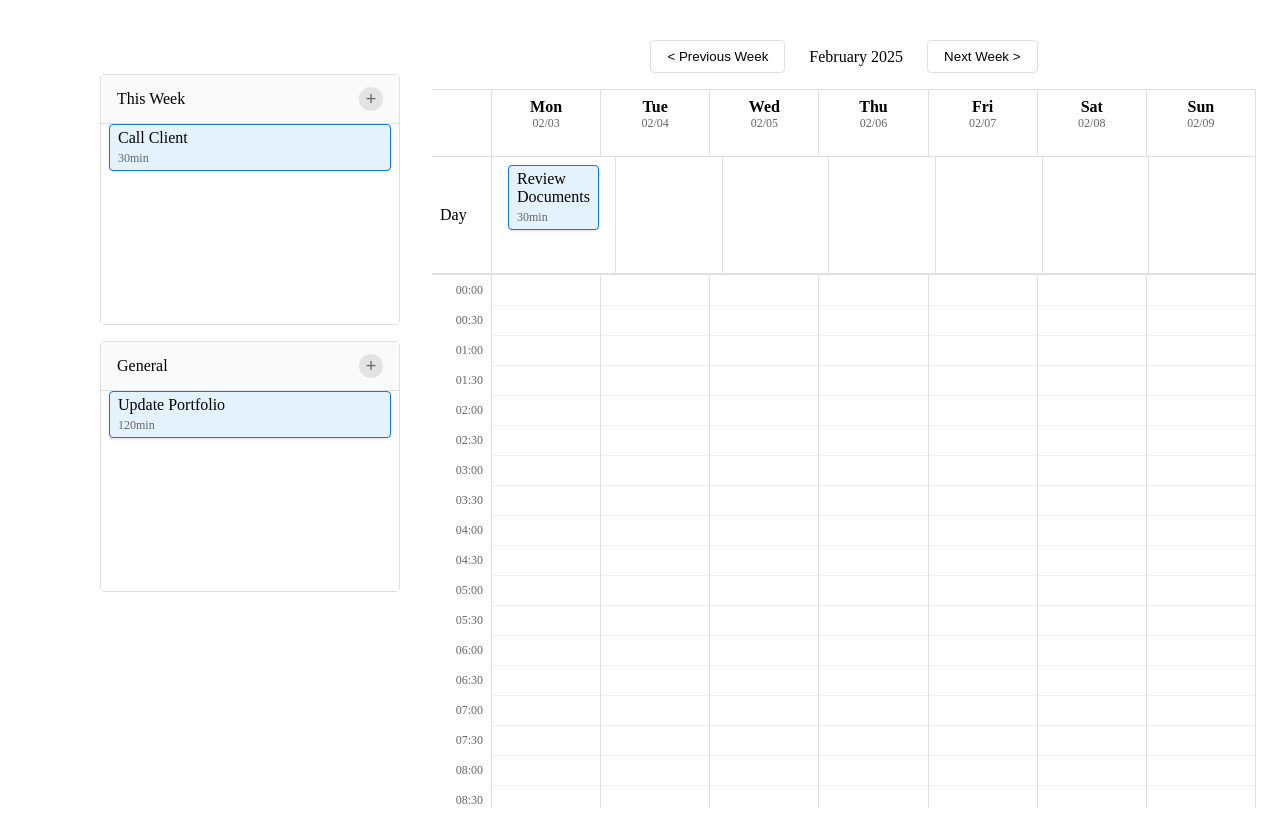
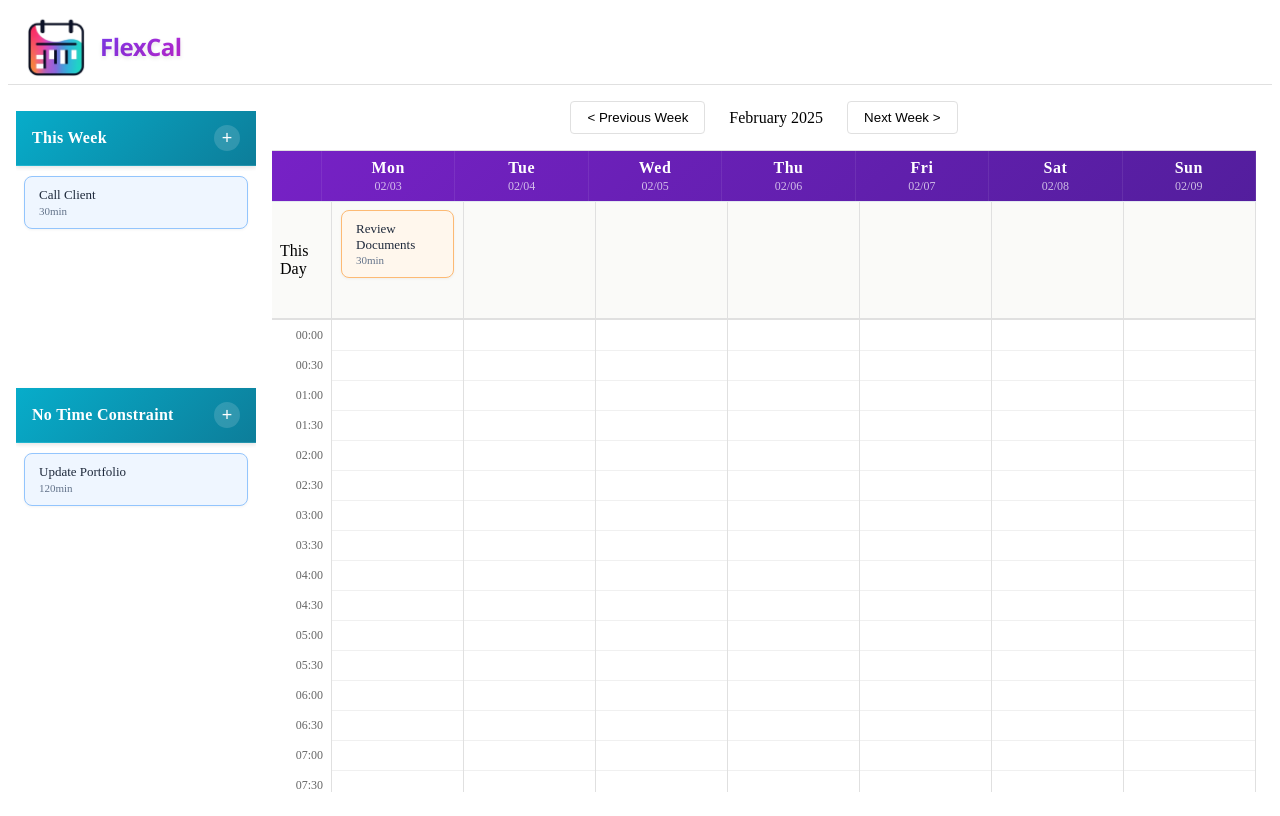
Before and after one commit to psyluo/flexcal, a React (Vite) app: page / in a window 1280 px wide. Built offline with nearby package versions, Linux system fonts and the light colour scheme.

Commit message:
demo version 1

```diff
--- a/src/components/Calendar.tsx
+++ b/src/components/Calendar.tsx
@@ -20,39 +20,68 @@ import WeekSwitcher from './WeekSwitcher';
 import ThisWeekArea from './ThisWeekArea';
 import GeneralArea from './GeneralArea';
 import { Transform } from '@dnd-kit/utilities';
+import { Logo } from './shared/Logo';
+import { THEME } from './shared/AreaStyles';
 
 export const HEADER_HEIGHT = 50; // 日期行高度
+export const TIME_COLUMN_WIDTH = 50;  // 添加到文件顶部的常量区域
+
+const AppHeader = styled.div`
+  display: flex;
+  align-items: center;
+  gap: 12px;
+  padding: 6px 16px;  // 减小上下padding (原来是10px)
+  background: white;
+  border-bottom: 1px solid #e0e0e0;
+`;
+
+const ProductName = styled.div`
+  font-size: 24px;  // 稍微减小字体 (原来是28px)
+  font-weight: 600;
+  font-family: 'Quicksand', 'Segoe UI', sans-serif;
+  display: flex;
+  align-items: center;
+  gap: 8px;
+  letter-spacing: -0.5px;
+  background: linear-gradient(135deg, #7c3aed 0%, #c026d3 100%);
+  -webkit-background-clip: text;
+  -webkit-text-fill-color: transparent;
+  text-shadow: 0 2px 4px rgba(0,0,0,0.1);
+`;
 
 const RootContainer = styled.div`
   display: flex;
+  flex-direction: column;
   height: 100vh;
-  padding: 16px;
-  gap: 16px;
-  overflow: hidden;  // 防止整体滚动
+  overflow: hidden;
+  background-color: white;
 `;
 
 const SidebarContainer = styled.div`
-  width: 60px;  // 与时间列宽度相同
+  width: ${TIME_COLUMN_WIDTH}px;
   flex-shrink: 0;
+  display: none;  // 隐藏左侧空白区域
 `;
 
 const ContentContainer = styled.div`
   flex: 1;
   display: grid;
-  grid-template-columns: 300px 1fr;  // 这里控制侧边栏宽度
+  grid-template-columns: 240px 1fr;  // 保持宽度不变
   min-width: 0;
   overflow: hidden;
-  gap: 32px;
+  gap: 16px;  // 保持间距不变
+  padding-left: 8px;  // 只添加少量左边距
 `;
 
 const SideAreaContainer = styled.div`
   width: 100%;
   display: flex;
   flex-direction: column;
-  gap: 16px;
-  margin-top: ${HEADER_HEIGHT}px;
+  gap: 12px;
+  margin-top: ${HEADER_HEIGHT - 24}px;  // 再向上移动8px (原来是 HEADER_HEIGHT - 16px)
   overflow-y: auto;
-  max-height: calc(100vh - ${HEADER_HEIGHT}px - 32px);
+  max-height: calc(100vh - ${HEADER_HEIGHT}px - 24px);
+  padding: 0;
 `;
 
 const MainContainer = styled.div`
@@ -74,24 +103,51 @@ const FixedHeader = styled.div`
 
 const HeaderRow = styled.div`
   display: grid;
-  grid-template-columns: 60px repeat(7, 1fr);
-  border-bottom: 1px solid #e0e0e0;
+  grid-template-columns: ${TIME_COLUMN_WIDTH}px repeat(7, 1fr);
+  border-bottom: 1px solid ${THEME.border};
+  background: linear-gradient(135deg,
+    ${THEME.primaryDark} -20%,
+    #4c1d95 120%);  // 使用更深的紫色，并扩大渐变范围
+  box-shadow: 0 1px 3px rgba(0, 0, 0, 0.1);
 `;
 
 const HeaderCell = styled.div`
   padding: 8px;
   text-align: center;
-  border-right: 1px solid #e0e0e0;
+  border-right: 1px solid rgba(255, 255, 255, 0.08);  // 降低边框透明度
   height: ${HEADER_HEIGHT}px;
+  box-sizing: border-box;
+
+  &:first-child {
+    width: ${TIME_COLUMN_WIDTH}px;
+    text-align: right;
+  }
 
   .day-name {
-    font-weight: bold;
+    font-weight: 600;
+    color: ${THEME.textLight};
+    white-space: nowrap;
+    overflow: hidden;
+    letter-spacing: 0.5px;  // 增加字母间距提高可读性
   }
 
   .date {
     font-size: 12px;
-    color: #666;
+    color: rgba(255, 255, 255, 0.7);  // 降低透明度增加对比
+    white-space: nowrap;
+    overflow: hidden;
+    margin-top: 2px;  // 增加与日期名称的间距
   }
+`;
+
+const TimeCell = styled.div`
+  width: ${TIME_COLUMN_WIDTH}px;
+  padding: 8px;
+  text-align: right;
+  border-right: 1px solid #e0e0e0;
+  box-sizing: border-box;
+  white-space: nowrap;
+  overflow: hidden;
 `;
 
 const ScrollableContent = styled.div`
@@ -106,6 +162,29 @@ const MainCalendarContainer = styled.div`
   flex: 1;
   min-width: 0;
   overflow: hidden;
+`;
+
+const MainContent = styled.div`
+  display: flex;
+  flex: 1;
+  padding: 0 16px 16px 0;  // 移除左边距
+  gap: 0;
+  overflow: hidden;
+`;
+
+const TimeGridContainer = styled.div`
+  display: grid;
+  grid-template-columns: ${TIME_COLUMN_WIDTH}px repeat(7, 1fr);
+  min-height: ${24 * HOUR_HEIGHT}px;
+  position: relative;
+`;
+
+const PoolContainer = styled.div`
+  display: grid;
+  grid-template-columns: ${TIME_COLUMN_WIDTH}px repeat(7, 1fr);
+  min-height: ${POOL_HEIGHT}px;
+  height: auto;
+  border-bottom: 1px solid #e0e0e0;
 `;
 
 const Calendar: React.FC = () => {
@@ -313,6 +392,11 @@ const Calendar: React.FC = () => {
 
   return (
     <RootContainer>
+      <AppHeader>
+        <Logo size={96} />
+        <ProductName>FlexCal</ProductName>
+      </AppHeader>
+      <MainContent>
         <DndContext
           onDragStart={handleDragStart}
           onDragEnd={handleDragEnd}
@@ -401,6 +485,7 @@ const Calendar: React.FC = () => {
             )}
           </DragOverlay>
         </DndContext>
+      </MainContent>
 
       {editingEvent && (
         <EventDialog
--- a/src/components/EventItem.tsx
+++ b/src/components/EventItem.tsx
@@ -3,12 +3,14 @@ import styled from 'styled-components';
 import { useDraggable } from '@dnd-kit/core';
 import { CalendarEvent } from '../types';
 import { HOUR_HEIGHT, POOL_HEIGHT, HEADER_HEIGHT } from '../constants';
+import { THEME } from './shared/AreaStyles';
 
 interface EventItemContainerProps {
   $top?: number;
   $height?: number;
   $isPool?: boolean;
   $isDragging?: boolean;
+  type?: string;
 }
 
 const EditButtonWrapper = styled.div`
@@ -24,22 +26,18 @@ const EditButton = styled.button`
   height: 24px;
   border-radius: 4px;
   border: none;
-  background-color: #f5f5f5;
-  color: #1976d2;
+  background-color: rgba(255, 255, 255, 0.8);
+  color: ${THEME.primary};
   cursor: pointer;
   opacity: 0;
-  transition: opacity 0.2s, background-color 0.2s;
+  transition: all 0.2s ease;
   display: flex;
   align-items: center;
   justify-content: center;
 
   &:hover {
-    background-color: #e0e0e0;
-  }
-
-  svg {
-    width: 16px;
-    height: 16px;
+    background-color: white;
+    color: ${THEME.primaryLight};
   }
 `;
 
@@ -47,23 +45,36 @@ const EventItemContainer = styled.div<EventItemContainerProps>`
   position: ${props => props.$top !== undefined ? 'absolute' : 'relative'};
   top: ${props => props.$top !== undefined ? `${props.$top}px` : 'auto'};
   height: ${props => props.$height !== undefined ? `${props.$height}px` : 'auto'};
-  width: calc(100% - 16px);
-  margin: 0 8px;
-  padding: 4px 8px;
+  width: ${props => props.$isPool ? 'calc(100% - 2px)' : 'calc(100% - 16px)'};
+  margin: ${props => props.$isPool ? '0 1px' : '0 8px'};
+  padding: 10px 14px;
   box-sizing: border-box;
-  background-color: #e3f2fd;
-  border: 1px solid #1976d2;
+  background-color: ${props =>
+    props.type === 'scheduled' ? THEME.eventBg.purple :
+    props.type === 'pool' ? THEME.eventBg.orange :
+    THEME.eventBg.blue
+  };
+  border: 1px solid ${props =>
+    props.type === 'scheduled' ? THEME.eventBorder.purple :
+    props.type === 'pool' ? THEME.eventBorder.orange :
+    THEME.eventBorder.blue
+  };
   opacity: ${props => props.$isDragging ? 0.3 : 1};
   border-style: ${props => props.$isDragging ? 'dashed' : 'solid'};
-  box-shadow: ${props => props.$isDragging ? 'none' : '0 1px 3px rgba(0,0,0,0.12)'};
-  border-radius: 4px;
+  box-shadow: 0 1px 3px rgba(0, 0, 0, 0.05);
+  border-radius: 8px;
   cursor: pointer;
   user-select: none;
-  z-index: ${props => props.$isDragging ? 9999 : 1};
   transition: all 0.2s ease;
 
   &:hover {
-    background-color: #bbdefb;
+    background-color: ${props =>
+      props.type === 'scheduled' ? THEME.eventHover.purple :
+      props.type === 'pool' ? THEME.eventHover.orange :
+      THEME.eventHover.blue
+    };
+    transform: translateY(-1px);
+    box-shadow: 0 3px 6px rgba(0, 0, 0, 0.1);
   }
 
   &:hover ${EditButton} {
@@ -102,8 +113,21 @@ const DraggableArea = styled.div`
 const EventContent = styled.div`
   display: flex;
   flex-direction: column;
-  gap: 4px;
-  pointer-events: auto;  // 确保内容可以点击
+  gap: 2px;
+  pointer-events: auto;
+
+  .event-title {
+    font-weight: 500;
+    color: ${THEME.textPrimary};
+    font-size: 13px;
+    line-height: 1.2;
+  }
+
+  .event-time {
+    font-size: 11px;
+    color: ${THEME.textSecondary};
+    line-height: 1.2;
+  }
 `;
 
 const DraggableWrapper = styled.div<{ $isDragging: boolean; $isResizing: boolean }>`
@@ -236,6 +260,7 @@ const EventItem: React.FC<EventItemProps> = ({
       $isDragging={isDragging}
       $top={top}
       $height={height}
+      type={event.type}
       style={{
         ...style,
         position: isDragging ? 'absolute' : undefined,
@@ -259,8 +284,8 @@ const EventItem: React.FC<EventItemProps> = ({
         }}
       >
         <EventContent>
-          <div>{event.title}</div>
-          <div style={{ fontSize: '12px', color: '#666' }}>
+          <div className="event-title">{event.title}</div>
+          <div className="event-time">
             {event.startTime && `${event.startTime}, `}
             {event.duration && `${event.duration}min`}
           </div>
--- a/src/components/GeneralArea.tsx
+++ b/src/components/GeneralArea.tsx
@@ -25,7 +25,7 @@ const GeneralArea: React.FC<GeneralAreaProps> = ({
   return (
     <AreaContainer className="general-area" onClick={onClick}>
       <AreaHeader>
-        <AreaTitle>General</AreaTitle>
+        <AreaTitle>No Time Constraint</AreaTitle>
         <AddButton onClick={(e) => {
           e.stopPropagation();
           onCreateEvent();
--- a/src/components/PoolRow.tsx
+++ b/src/components/PoolRow.tsx
@@ -5,6 +5,7 @@ import { CalendarEvent } from '../types';
 import EventItem from './EventItem';
 import { useDroppable } from '@dnd-kit/core';
 import { POOL_HEIGHT } from '../constants';
+import { THEME } from './shared/AreaStyles';
 
 const PoolContainer = styled.div`
   display: grid;
@@ -12,6 +13,7 @@ const PoolContainer = styled.div`
   min-height: ${POOL_HEIGHT}px;
   height: auto;
   border-bottom: 1px solid #e0e0e0;
+  background-color: #fafaf8;
 `;
 
 const PoolLabel = styled.div`
@@ -26,6 +28,7 @@ const TimeCell = styled.div`
   border-right: 1px solid #e0e0e0;
   display: flex;
   align-items: center;
+  background-color: #fafaf8;
 `;
 
 const PoolTitle = styled.div`
@@ -41,11 +44,14 @@ const PoolCell = styled.div<{ $isOver?: boolean }>`
   gap: 8px;
   min-height: ${POOL_HEIGHT}px;
   height: auto;
-  background-color: ${props => props.$isOver ? 'rgba(0, 0, 0, 0.05)' : 'transparent'};
+  background-color: ${props => props.$isOver ?
+    'rgba(234, 238, 233, 0.5)' :
+    'transparent'
+  };
   transition: background-color 0.2s;
 
   &:hover {
-    background-color: #f8f8f8;
+    background-color: rgba(234, 238, 233, 0.3);
   }
 `;
 
@@ -60,7 +66,7 @@ const PoolRow: React.FC<PoolRowProps> = ({ events, dates, onEditEvent, onCreateE
   return (
     <PoolContainer>
       <TimeCell>
-        <PoolTitle>Day</PoolTitle>
+        <PoolTitle>This Day</PoolTitle>
       </TimeCell>
       {dates.map(date => {
         const { setNodeRef, isOver } = useDroppable({
--- a/src/components/shared/AreaStyles.ts
+++ b/src/components/shared/AreaStyles.ts
@@ -4,34 +4,104 @@ interface EventListContainerProps {
   $isOver?: boolean;
 }
 
-export const AreaContainer = styled.div.attrs({
+// 定义并导出主题色
+export const THEME = {
+  // 主色
+  primary: '#9333ea',      // 更深的紫色
+  primaryLight: '#a855f7', // 亮紫色
+  primaryDark: '#7e22ce',  // 暗紫色
+
+  // 强调色
+  accent: '#f97316',       // 橙色
+  accentLight: '#fb923c',  // 浅橙色
+  accentSecondary: '#3b82f6', // 蓝色
+
+  // 背景色
+  bgPrimary: '#ffffff',    // 主背景
+  bgSecondary: '#faf5ff',  // 带紫色的浅色背景
+  bgHover: '#f3e8ff',      // 更明显的紫色悬浮背景
+
+  // 事件相关
+  eventBg: {
+    purple: '#f3e8ff',     // 紫色事件
+    orange: '#fff7ed',     // 橙色事件
+    blue: '#eff6ff',       // 蓝色事件
+  },
+  eventBorder: {
+    purple: '#d8b4fe',     // 紫色边框
+    orange: '#fdba74',     // 橙色边框
+    blue: '#93c5fd',       // 蓝色边框
+  },
+  eventHover: {
+    purple: '#e9d5ff',     // 紫色悬浮
+    orange: '#fed7aa',     // 橙色悬浮
+    blue: '#bfdbfe',       // 蓝色悬浮
+  },
+
+  // 文字颜色
+  textPrimary: '#1e293b',   // 主要文字
+  textSecondary: '#64748b', // 次要文字
+  textLight: '#ffffff',     // 亮色文字
+
+  // 边框
+  border: '#e2e8f0',        // 通用边框
+  borderLight: '#f1f5f9',   // 浅色边框
+
+  // 更新为更偏蓝的色调
+  teal: {
+    primary: '#0891b2',    // 更蓝的主色 (原来是 #0d9488)
+    dark: '#0e7490',       // 更蓝的深色 (原来是 #0f766e)
+    light: '#06b6d4',      // 更蓝的浅色 (原来是 #14b8a6)
+  },
+};
+
+export const AreaContainer = styled.div.attrs(props => ({
+  'data-testid': 'area-container',
+  'data-area-type': props.className || 'unknown',
+  'data-role': 'area-container',
   className: 'area-container'
-})`
+}))`
   display: flex;
   flex-direction: column;
-  border: 1px solid #e0e0e0;
+  width: 240px;
+  border: none;
   border-radius: 4px;
   position: relative;
   overflow: visible;
+  background: white;
 `;
 
 export const AreaHeader = styled.div.attrs({
+  'data-testid': 'area-header',
+  'data-role': 'area-header',
   className: 'area-header'
 })`
   display: flex;
   align-items: center;
   justify-content: space-between;
-  padding: 12px 16px;
-  border-bottom: 1px solid #e0e0e0;
-  background-color: #fafafa;
+  padding: 14px 16px;
+  background: linear-gradient(135deg,
+    ${THEME.teal.light} -20%,
+    ${THEME.teal.dark} 120%);  // 扩大渐变范围
+  border-bottom: 1px solid rgba(255, 255, 255, 0.1);
+  box-shadow: 0 2px 4px rgba(0, 0, 0, 0.1);
+  margin-bottom: 5px;
+
+  &:hover {
+    background: linear-gradient(135deg,
+      ${THEME.teal.primary} -20%,
+      ${THEME.teal.light} 120%);  // hover 时也扩大渐变范围
+  }
 `;
 
 export const AreaContent = styled.div.attrs({
+  'data-testid': 'area-content',
+  'data-role': 'area-content',
   className: 'area-content'
 })`
   background-color: white;
   min-height: 200px;
-  padding: 0;
+  padding: 5px 0 0 0;
   flex: 1;
   overflow-y: auto;
   position: relative;
@@ -42,7 +112,7 @@ export const AreaContent = styled.div.attrs({
   width: 100%;
 
   &:hover {
-    background-color: #f8f8f8;
+    background-color: ${THEME.hover};
   }
 `;
 
@@ -50,18 +120,20 @@ export const AreaTitle = styled.div.attrs({
   className: 'area-title'
 })`
   font-size: 16px;
-  font-weight: 500;
+  font-weight: 600;
+  color: ${THEME.textLight};
+  letter-spacing: 0.3px;
 `;
 
 export const AddButton = styled.button.attrs({
   className: 'add-button'
 })`
-  width: 24px;
-  height: 24px;
-  border-radius: 12px;
+  width: 26px;
+  height: 26px;
+  border-radius: 13px;
   border: none;
-  background-color: #e3e3e3;
-  color: #666;
+  background-color: rgba(255, 255, 255, 0.15);
+  color: ${THEME.textLight};
   cursor: pointer;
   display: flex;
   align-items: center;
@@ -69,9 +141,11 @@ export const AddButton = styled.button.attrs({
   font-size: 18px;
   line-height: 1;
   padding: 0;
+  transition: all 0.2s ease;
 
   &:hover {
-    background-color: #d4d4d4;
+    background-color: rgba(255, 255, 255, 0.25);
+    transform: translateY(-1px);
   }
 `;
 
@@ -80,16 +154,16 @@ export const EventListContainer = styled.div.attrs({
 })<EventListContainerProps>`
   display: flex;
   flex-direction: column;
-  gap: 8px;
+  gap: 12px;
   width: 100%;
   min-height: 100%;
   position: relative;
-  padding: 12px;
-  background-color: ${props => props.$isOver ? 'rgba(0, 0, 0, 0.05)' : 'transparent'};
-  transition: background-color 0.2s;
+  padding: 16px;
+  background-color: ${props => props.$isOver ? THEME.bgHover : THEME.bgPrimary};
+  transition: all 0.2s ease;
 
   &:hover {
-    background-color: #f8f8f8;
+    background-color: ${THEME.bgSecondary};
   }
 `;
 
--- /dev/null
+++ b/src/components/shared/Logo.tsx
@@ -0,0 +1,23 @@
+import React from 'react';
+import styled from 'styled-components';
+import logoImage from '../../assets/logo.png';
+
+interface LogoProps {
+  size?: number;
+}
+
+const LogoImg = styled.img<LogoProps>`
+  width: ${props => props.size || 24}px;
+  height: ${props => props.size || 24}px;
+  object-fit: contain;  // 保持宽高比
+`;
+
+export const Logo: React.FC<LogoProps> = ({ size = 24 }) => {
+  return (
+    <LogoImg
+      src={logoImage}
+      size={64}
+      alt="FlexCal Logo"
+    />
+  );
+};
```
Also changed, not shown: src/components/shared/AreaStyles.tsx (deleted, +0 -112 lines), src/types/images.d.ts (added, +14 -0 lines), src/assets/logo.png (added). Lines whose indentation alone changed are shown as unchanged.
